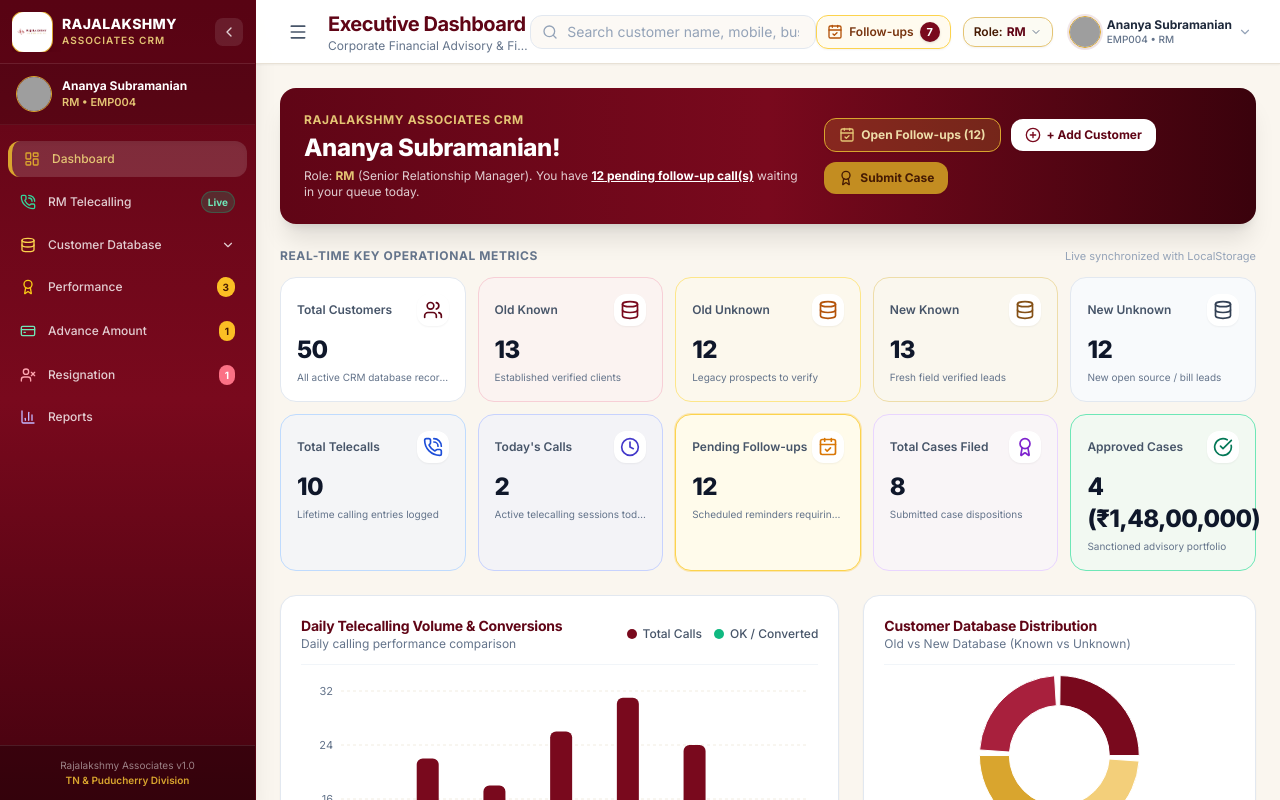
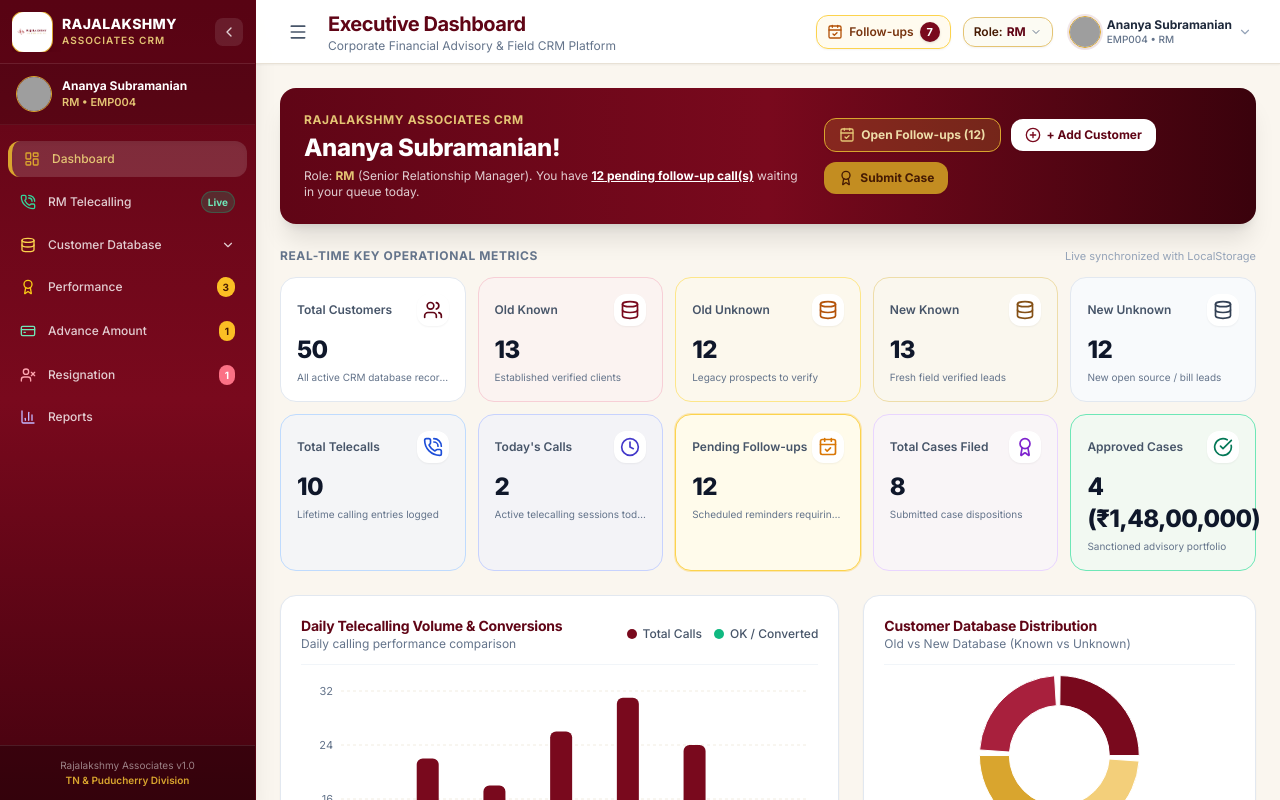
Before and after one commit to sivaathri/Rajalakshmy-Associates-CRM, a React (Vite) app: page /dashboard in a window 1280 px wide. Shown: the top 800 px of the page. Built offline with nearby package versions, Linux system fonts and the light colour scheme; grey boxes are pictures that could not be loaded.

Commit message:
Remove search bar from top navbar

```diff
--- a/src/components/common/Navbar.jsx
+++ b/src/components/common/Navbar.jsx
@@ -3,7 +3,6 @@ import { useAuth } from '../../context/AuthContext';
 import { useCRM } from '../../context/CRMContext';
 import {
   Bell,
-  Search,
   ChevronDown,
   User,
   LogOut,
@@ -18,18 +17,13 @@ import { useNavigate } from 'react-router-dom';
 
 export const Navbar = ({ pageTitle, toggleSidebar }) => {
   const { currentUser, logout, loginAsRole, setShowFollowUpModal } = useAuth();
-  const { customers, startCallingCustomer } = useCRM();
+  const { customers } = useCRM();
   const [profileOpen, setProfileOpen] = useState(false);
   const [roleSwitcherOpen, setRoleSwitcherOpen] = useState(false);
-  const [searchQuery, setSearchQuery] = useState('');
-  const [searchResults, setSearchResults] = useState([]);
-  const [isSearching, setIsSearching] = useState(false);
-  const [mobileSearchOpen, setMobileSearchOpen] = useState(false);
   const navigate = useNavigate();
 
   const roleSwitcherRef = useRef(null);
   const profileRef = useRef(null);
-  const searchRef = useRef(null);
 
   // Close dropdowns when clicking outside or pressing Escape
   useEffect(() => {
@@ -40,16 +34,12 @@ export const Navbar = ({ pageTitle, toggleSidebar }) => {
       if (profileRef.current && !profileRef.current.contains(e.target)) {
         setProfileOpen(false);
       }
-      if (searchRef.current && !searchRef.current.contains(e.target)) {
-        setIsSearching(false);
-      }
     };
 
     const handleKeyDown = (e) => {
       if (e.key === 'Escape') {
         setRoleSwitcherOpen(false);
         setProfileOpen(false);
-        setIsSearching(false);
       }
     };
 
@@ -77,23 +67,6 @@ export const Navbar = ({ pageTitle, toggleSidebar }) => {
     return c.callingStatus === 'Reminder';
   });
 
-  const handleSearch = (e) => {
-    const q = e.target.value;
-    setSearchQuery(q);
-    if (!q.trim()) {
-      setSearchResults([]);
-      setIsSearching(false);
-      return;
-    }
-    setIsSearching(true);
-    const filtered = customers.filter(c =>
-      c.name.toLowerCase().includes(q.toLowerCase()) ||
-      c.mobile.includes(q) ||
-      (c.business && c.business.toLowerCase().includes(q.toLowerCase()))
-    ).slice(0, 6);
-    setSearchResults(filtered);
-  };
-
   const rolesList = ['Admin', 'Manager', 'Ops', 'RM', 'Sales Manager'];
 
   return (
@@ -118,59 +91,8 @@ export const Navbar = ({ pageTitle, toggleSidebar }) => {
         </div>
       </div>
 
-      {/* Middle: Universal Search (Desktop / Tablet) */}
-      <div className="relative hidden md:block w-64 lg:w-96" ref={searchRef}>
-        <div className="relative flex items-center">
-          <Search className="absolute left-3 w-4 h-4 text-slate-400" />
-          <input
-            type="text"
-            placeholder="Search customer name, mobile, business..."
-            value={searchQuery}
-            onChange={handleSearch}
-            className="w-full rounded-xl border border-slate-200 bg-[#FAF6EF]/60 py-1.5 pl-9 pr-4 text-xs md:text-sm text-slate-800 placeholder-slate-400 transition focus:border-burgundy-800 focus:bg-white focus:outline-none focus:ring-1 focus:ring-burgundy-800"
-          />
-        </div>
-
-        {/* Search Results Dropdown */}
-        {isSearching && searchResults.length > 0 && (
-          <div className="absolute left-0 mt-2 w-full rounded-xl border border-slate-200 bg-white py-2 shadow-2xl z-50">
-            <div className="px-3 py-1 text-xs font-semibold uppercase tracking-wider text-slate-400">
-              Found {searchResults.length} Contact(s)
-            </div>
-            {searchResults.map(c => (
-              <div
-                key={c.id}
-                onClick={() => {
-                  setIsSearching(false);
-                  setSearchQuery('');
-                  startCallingCustomer(c);
-                }}
-                className="flex items-center justify-between px-3 py-2 text-xs hover:bg-[#FAF6EF] cursor-pointer transition border-b border-slate-50 last:border-0"
-              >
-                <div>
-                  <div className="font-semibold text-slate-800">{c.name}</div>
-                  <div className="text-[11px] text-slate-500">{c.mobile} • {c.business || c.city}</div>
-                </div>
-                <span className="text-[10px] uppercase font-bold text-burgundy-800 bg-burgundy-50 px-2 py-0.5 rounded-full border border-burgundy-100">
-                  {c.databaseType} / {c.customerType}
-                </span>
-              </div>
-            ))}
-          </div>
-        )}
-      </div>
-
       {/* Right Controls */}
       <div className="flex items-center gap-1.5 sm:gap-2 md:gap-3 shrink-0">
-        {/* Mobile Search Toggle */}
-        <button
-          onClick={() => setMobileSearchOpen(!mobileSearchOpen)}
-          className="p-1.5 rounded-xl border border-slate-200 text-slate-600 hover:bg-slate-100 md:hidden"
-          title="Search contacts"
-        >
-          <Search className="w-4 h-4" />
-        </button>
-
         {/* Pending Follow-ups Quick Button */}
         <button
           onClick={() => setShowFollowUpModal(true)}
@@ -300,58 +222,6 @@ export const Navbar = ({ pageTitle, toggleSidebar }) => {
           )}
         </div>
       </div>
-
-      {/* Mobile Floating Search Drawer */}
-      {mobileSearchOpen && (
-        <div className="absolute top-16 left-0 right-0 bg-white border-b border-slate-200 p-3 shadow-lg z-50 md:hidden animate-fade-in">
-          <div className="relative flex items-center">
-            <Search className="absolute left-3 w-4 h-4 text-slate-400" />
-            <input
-              type="text"
-              placeholder="Search customer name, phone, business..."
-              value={searchQuery}
-              onChange={handleSearch}
-              autoFocus
-              className="w-full rounded-xl border border-slate-300 py-2 pl-9 pr-9 text-xs focus:outline-none focus:border-burgundy-800"
-            />
-            <button
-              onClick={() => {
-                setMobileSearchOpen(false);
-                setSearchQuery('');
-                setIsSearching(false);
-              }}
-              className="absolute right-3 text-slate-400 hover:text-slate-600"
-            >
-              <X className="w-4 h-4" />
-            </button>
-          </div>
-
-          {isSearching && searchResults.length > 0 && (
-            <div className="mt-2 divide-y divide-slate-100 max-h-56 overflow-y-auto">
-              {searchResults.map(c => (
-                <div
-                  key={c.id}
-                  onClick={() => {
-                    setMobileSearchOpen(false);
-                    setIsSearching(false);
-                    setSearchQuery('');
-                    startCallingCustomer(c);
-                  }}
-                  className="py-2 flex items-center justify-between text-xs"
-                >
-                  <div>
-                    <div className="font-bold text-slate-900">{c.name}</div>
-                    <div className="text-[11px] text-slate-500">{c.mobile} • {c.business || c.city}</div>
-                  </div>
-                  <span className="text-[10px] font-bold bg-burgundy-50 text-burgundy-800 px-2 py-0.5 rounded-full">
-                    {c.databaseType}
-                  </span>
-                </div>
-              ))}
-            </div>
-          )}
-        </div>
-      )}
     </header>
   );
 };
```
